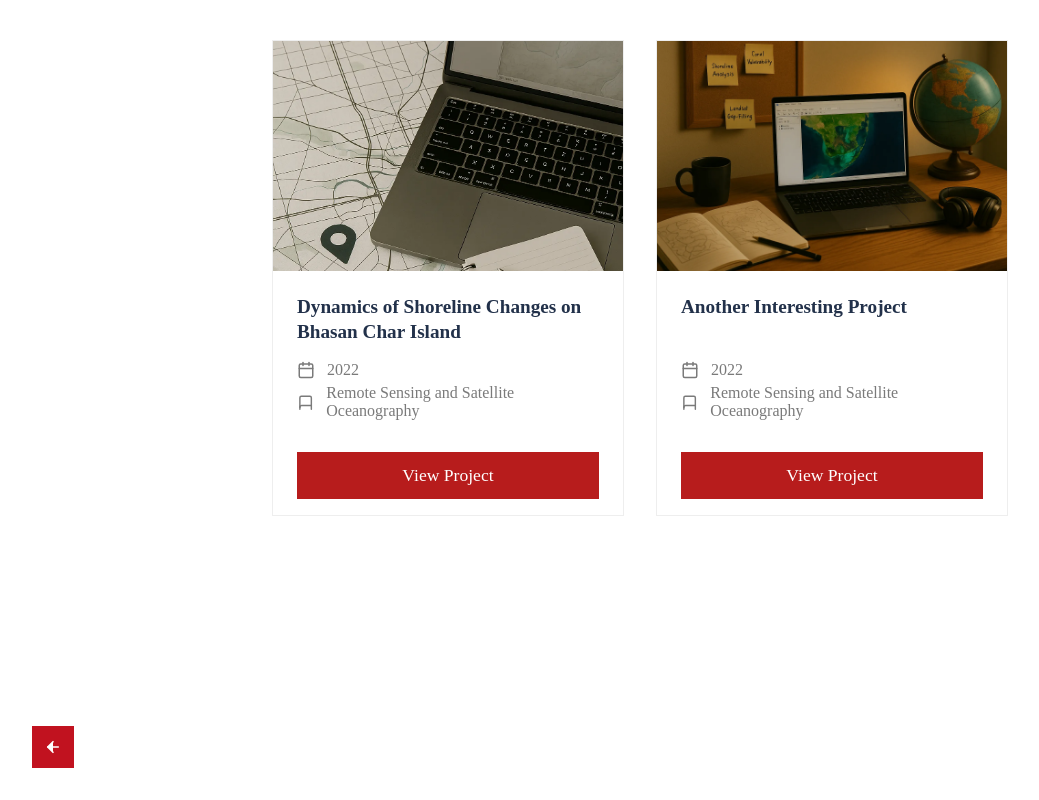
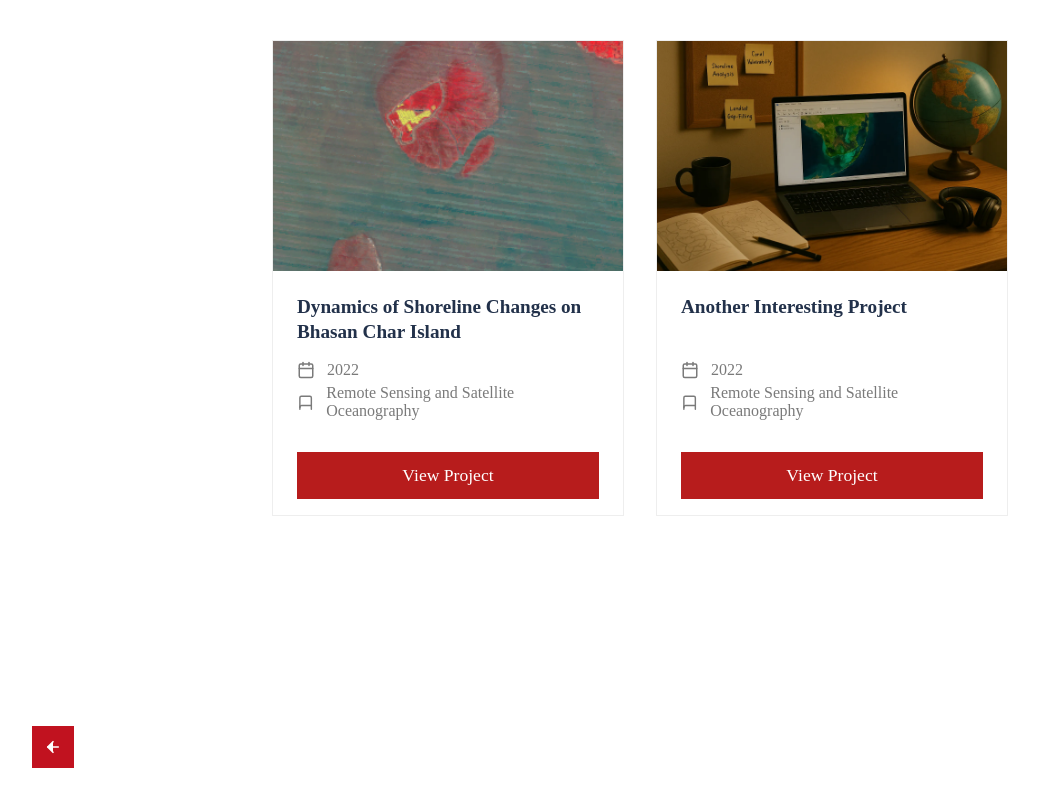
Before and after one commit to PretomSaha/PretomSaha.github.io, a plain HTML site: page Academic Project/academic_project.html in a window 1280 px wide. Shown: the whole page, without its empty margins (0-1039 px from the left). Drawn offline with Linux system fonts and the light colour scheme.

Commit message:
Updated project card image to cloud free composte image.png

```diff
--- a/Academic Project/academic_project.html
+++ b/Academic Project/academic_project.html
@@ -16,7 +16,7 @@
   <div class="project-cards-container">
     <div class="project-card">
       <div class="project-image">
-        <img src="../images/Project preview images/1.webp" alt="Project 1">
+        <img src="../project-reports/images/cloud free composte image.png" alt="Project 1">
       </div>
       <div class="project-content">
         <h3 class="project-title">Dynamics of Shoreline Changes on Bhasan Char Island</h3>
```
